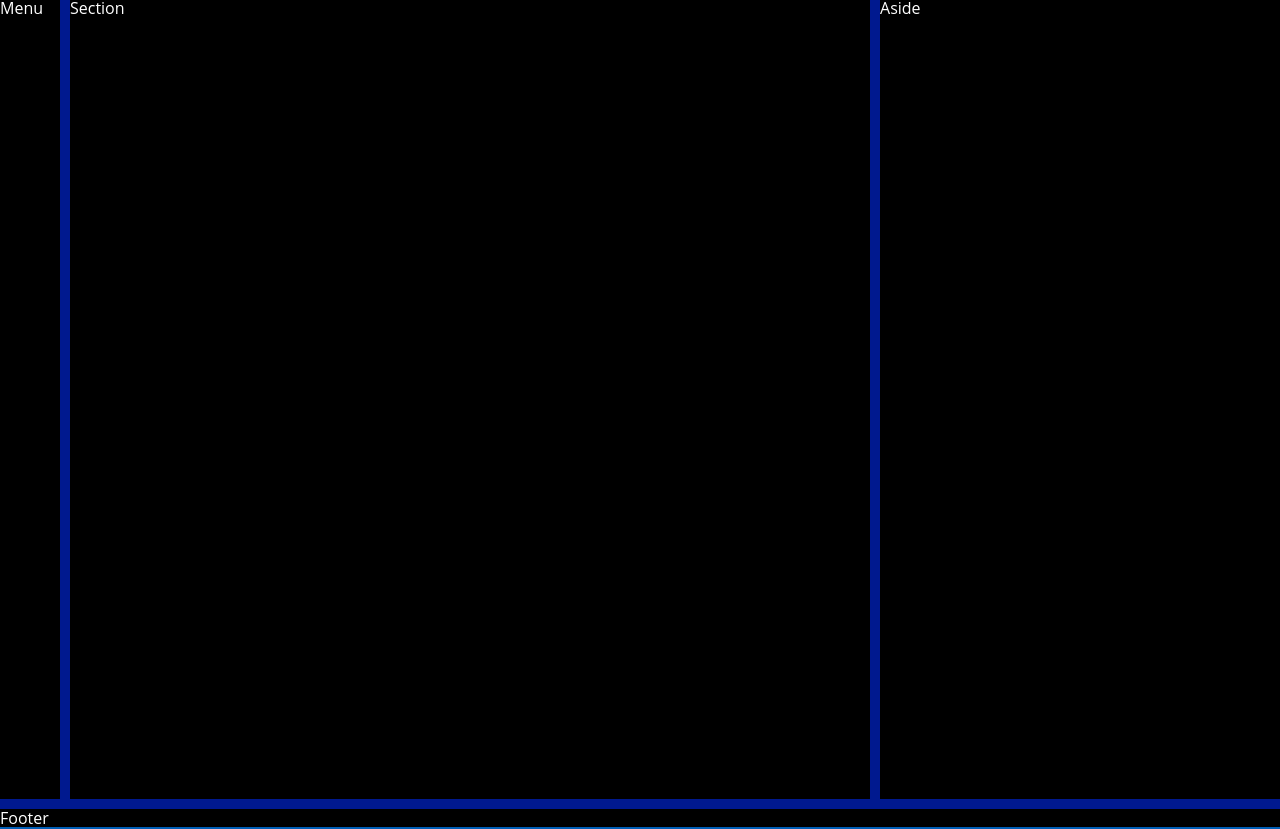
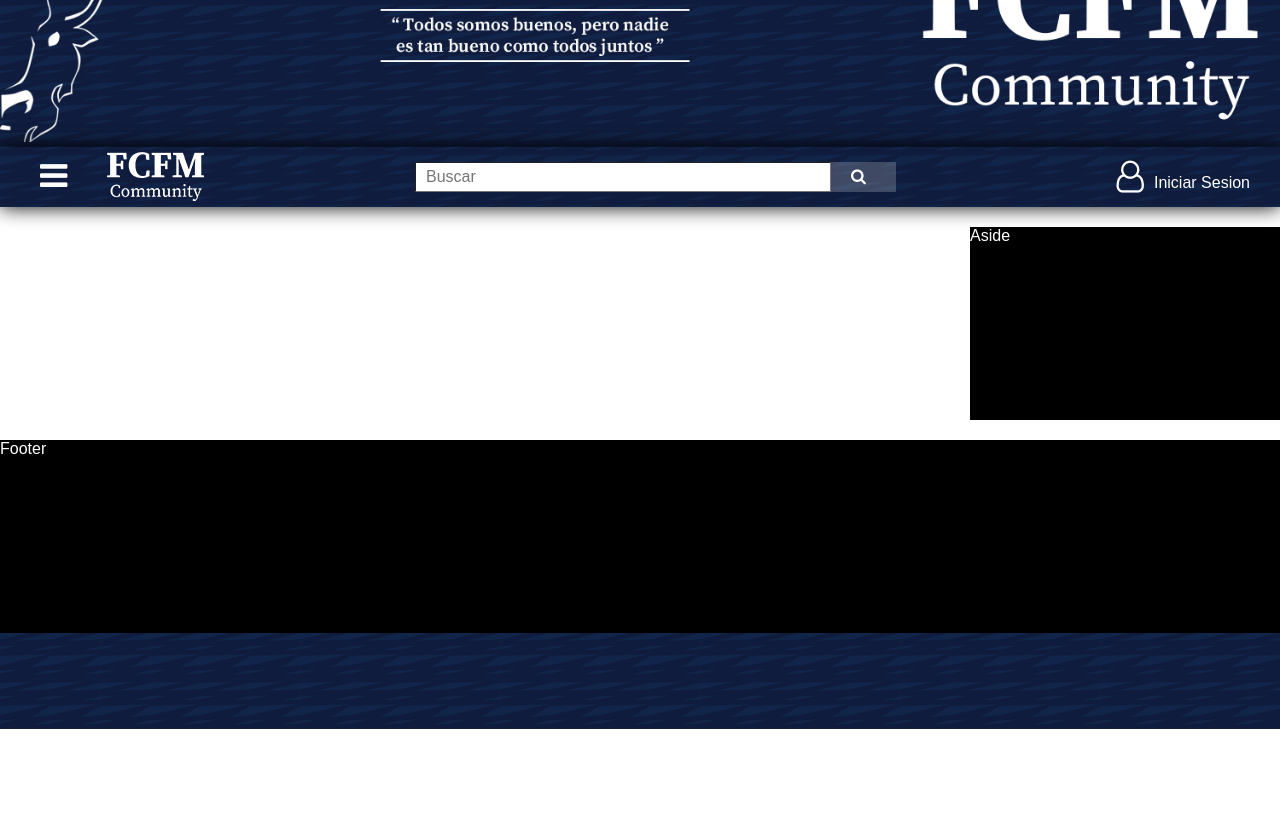
Before and after one commit to AlanGL98/PIA-PW, a plain HTML site: page index.html in a window 1280 px wide. Shown: the part 71-900 px from the top of the page. After the commit the page ends 800 px from the top, so only its background shows below. Drawn offline with Linux system fonts and the light colour scheme.

Commit message:
Agregamos estilos al menu lateral
Se agrego estilos al menu lateral, ahora es desplegable y tambien un sub menu desplegable dentro de este.

```diff
--- a/index.html
+++ b/index.html
@@ -9,11 +9,11 @@
     <link rel="stylesheet" href="css/estilos.css">
 </head>
 <body>
-    <!-- <img src="img/header.jpg" alt="" class="img-header"> -->
-    <div class="contenedor">
+    <img src="img/header-fcfm2.png" alt="" class="img-header">
+    <div class="contenedor" id="menu">
         <header class="header">
             <div class="header-logo">
-                <button class="btn"><i class="fa fa-bars" aria-hidden="true"></i></button>
+                <button class="btn" id="nav-menu"><i class="fa fa-bars" aria-hidden="true"></i></button>
                 <a href="">
                     <img src="img/FCFM-Comunity.png" alt="">
                 </a>
@@ -21,11 +21,29 @@
             <div class="header-buscar">
                 <input type="text" placeholder="Buscar"><button class="btn"><i class="fa fa-search" aria-hidden="true"></i></button>
             </div>
+            <div class="header-usuario">
+                <a href="" class="btn"><i class="fa fa-user-o" aria-hidden="true"></i>Iniciar Sesion</a>
+            </div>
         </header>
-        <nav class="menu">Menu</nav>
-        <section class="section">Section</section>
+        <nav class="menu">
+            <button class="btn" id="btn-exit-menu"><i class="fa fa-arrow-left" aria-hidden="true"></i>Atras</button>
+            <button class="btn" id="btn-sub-menu-user"><i class="fa fa-user-o" aria-hidden="true"></i>Usuario</button>
+            <div class="sub-menu-user" id="sub-menu-user">
+                <a href="" class="btn"><i class="fa fa-newspaper-o" aria-hidden="true"></i>Mis noticias</a>
+                <a href="" class="btn"><i class="fa fa-cog" aria-hidden="true"></i>Configuracion</a>
+                <a href="" class="btn"><i class="fa fa-sign-out" aria-hidden="true"></i>Cerrar Sesion</a>
+            </div>
+            <a href="" class="btn"><i class="fa fa-code" aria-hidden="true"></i>Agregar</a>
+            <a href="" class="btn"><i class="fa fa-code" aria-hidden="true"></i>Agregar</a>
+            <a href="" class="btn"><i class="fa fa-code" aria-hidden="true"></i>Agregar</a>
+        </nav>
+        <section class="section">
+
+        </section>
         <aside class="aside">Aside</aside>
         <footer class="footer">Footer</footer>
     </div>
+
+    <script src="js/main.js"></script>
 </body>
 </html>
--- /dev/null
+++ b/js/main.js
@@ -0,0 +1,23 @@
+//Botones para desplebar el menu lateral del ucuario
+var navMenu = document.querySelector('#nav-menu');
+var btnExitMenu = document.querySelector('#btn-exit-menu');
+
+//Boton para desplegar el sub menu del usuario y sus opciones
+var btnSubMenu = document.querySelector('#btn-sub-menu-user');
+
+//MENU-------------------------------------------------------------------//
+navMenu.addEventListener('click', ()=>{
+    var menu = document.querySelector('#menu');
+    menu.classList.toggle('menu-activo');
+});
+
+btnExitMenu.addEventListener('click', ()=>{
+    var menu = document.querySelector('#menu');
+    menu.classList.toggle('menu-activo');
+});
+
+//SUB MENU--------------------------------------------------------------//
+btnSubMenu.addEventListener('click', ()=>{
+    var subMenu = document.querySelector('#sub-menu-user');
+    subMenu.classList.toggle('sub-activo');
+});
--- a/sass/_generales.scss
+++ b/sass/_generales.scss
@@ -6,29 +6,33 @@
 
 body {
     font-size: 16px;
-    font-family: 'Open Sans', sans-serif;
-    background: $colorP2;
-    color: #fff;
+    font-family: sans-serif;
+    color: $colorS;
+    background: url('../img/bg/dark-paths.png');
+    background-attachment: fixed;
 }
 
 a {
     text-decoration: none;
-    color: #fff;
+    color: $colorS;
 }
 
 .btn {
     border: none;
     background: none;
-    color: #fff;
+    color: $colorS;
     border-radius: 5px;
     padding: 10px;
     transition: 200ms;
     outline: none;
     &:hover {
-        background: rgba(#fff, 0.2);
+        background: rgba($colorS, 0.2);
     }
     &:active {
-        background: rgba(#fff, 0.0);
+        background: rgba($colorS, 0.0);
+    }
+    .fa {
+        margin-right: 10px;
     }
 }
 
@@ -37,12 +41,17 @@ a {
 }
 
 .contenedor {
-    background: $colorP1;
     display: grid;
-    grid-template-columns: 60px 2fr 1fr;
-    grid-template-rows: 60px 100vh auto;
-    grid-gap: 10px;
+    grid-template-columns: 0px 3fr 1fr;
+    grid-template-rows: 60px 1fr 1fr;
+    grid-gap: 20px;
     grid-template-areas:    "header header header"
                             "menu section aside"
                             "footer footer footer";
+    background: $colorS;
+    transition: 200ms;
 }
+
+.menu-activo {
+    grid-template-columns: 200px 2fr 1fr;
+}
--- a/sass/_header.scss
+++ b/sass/_header.scss
@@ -1,13 +1,17 @@
 .contenedor {
     .header {
         grid-area: header;
-        background: rgba($colorP2, 0.8);
-        top: 0;
+        // background: rgba($colorP1, 0.8);
+        background: url('../img/bg/dark-paths.png');
+        background-attachment: fixed;
+        // opacity: 80%;
+        top: 0px;
         position: sticky;
         padding: 0 20px;
         display: grid;
-        grid-template-columns: auto 1fr;
+        grid-template-columns: auto 1fr auto;
         grid-gap: 20px;
+        box-shadow: 0px 0px 20px 0px rgb(0, 0, 0);
         .header-logo {
             display: flex;
             align-items: center;
@@ -15,6 +19,9 @@
                 padding: 10px 20px;
                 font-size: 2em;
                 margin-right: 20px;
+                .fa {
+                    margin-right: 0px;
+                }
             }
             a {
                 height: 50px;
@@ -23,9 +30,10 @@
                 }
             }
         }
-        .header-buscar{
+        .header-buscar {
             display: flex;
             margin: 15px;
+            justify-content: center;
             input {
                 padding: 0 10px;
                 width: 50%;
@@ -35,13 +43,24 @@
             .btn {
                 padding: 0 20px;
                 border-radius: 0px;
-                background: rgba(#fff, 0.2);
+                background: rgba($colorS, 0.2);
                 &:hover {
-                    background: rgba(#fff, 0.4);
+                    background: rgba($colorS, 0.4);
                 }
                 &:active {
-                    background: rgba(#fff, 0.2);
+                    background: rgba($colorS, 0.2);
                 }
+            }
+        }
+        .header-usuario {
+            display: flex;
+            align-items: center;
+            .btn{
+                .fa {
+                    font-size: 2em;
+                    margin-right: 10px;
+                }
+                padding: 10px;
             }
         }
     }
--- /dev/null
+++ b/sass/_menu.scss
@@ -0,0 +1,42 @@
+.contenedor {
+    .menu {
+        grid-area: menu;
+        top: 60px;
+        position: sticky;
+        background: url('../img/bg/dark-paths.png');
+        background-attachment: fixed;
+        box-shadow: 0px 0px 10px 0px rgb(0, 0, 0);
+        // box-shadow: 5px 5px 5px 5px rgba($colorP1, 0.5);
+        display: flex;
+        flex-direction: column;
+        overflow: hidden;
+        .btn {
+            min-width: 250px;
+            padding: 10px 20px;
+            width: 100%;
+            text-align: left;
+            border-radius: 0px;
+            // border-bottom: 1px solid rgba($colorS, 0.2);
+        }
+        .sub-menu-user {
+            display: flex;
+            flex-direction: column;
+            height: 0px;
+            overflow: hidden;
+            transition: 200ms;
+            border-bottom: 1px solid $colorS;
+            .btn {
+                min-width: 250px;
+                padding: 10px 20px;
+                width: 100%;
+                text-align: left;
+                border-radius: 0px;
+                padding-left: 40px;
+            }
+        }
+
+        .sub-activo {
+            height: 120px;
+        }
+    }
+}
--- a/sass/estilos.scss
+++ b/sass/estilos.scss
@@ -1,17 +1,16 @@
-$colorP1: rgb(0, 25, 143);
-$colorP2: rgb(0, 94, 182);
+$colorP1: rgb(16, 28, 61);
+$colorS: #fff;
 
 @import 'generales';
 @import 'header';
-
-.menu {
-    grid-area: menu;
-    background: #000;
-}
+@import 'menu';
 
 .section {
     grid-area: section;
-    background: #000;
+    color: #000;
+    // border: 1px solid $colorP1;
+    // box-shadow: 5px 5px 5px 0px rgba($colorP1, 0.5);
+    // border-radius: 5px;
 }
 
 .aside {
```
Also changed, not shown: css/estilos.css, img/bg/bg.jpg (added), img/bg/circle-blues.png (added), img/bg/congruent_outline.png (added), img/bg/dark-paths.png (added), img/bg/triangular.png (added), img/bg/triangular_@2X.png (added), img/header-fcfm.png (added), img/header-fcfm2.png (added), 1 other file.
